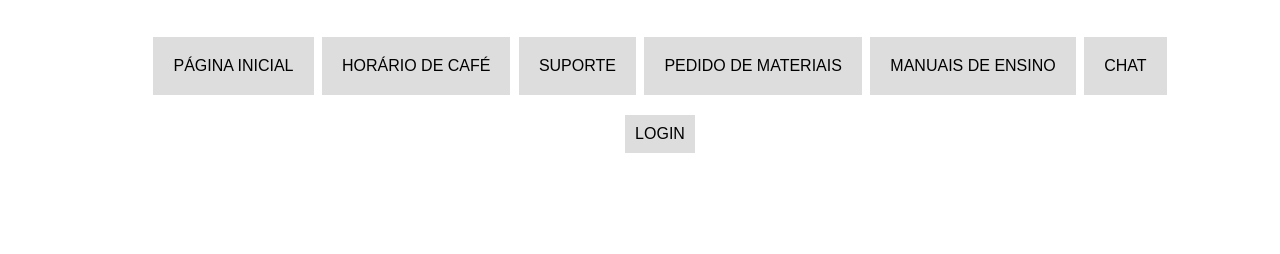
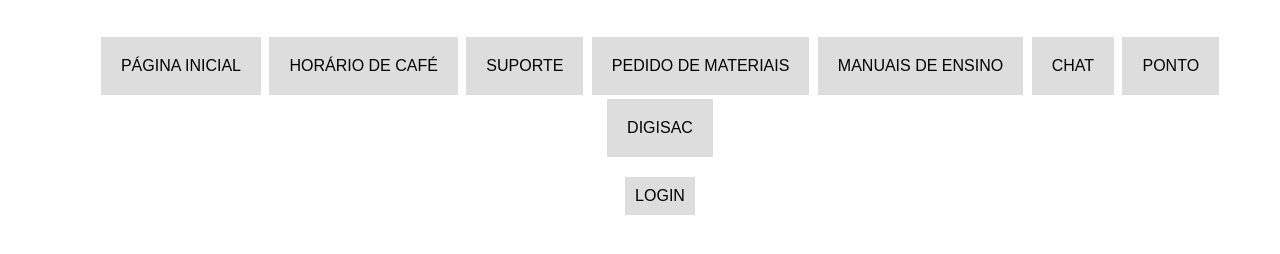
Before and after one commit to Luiz-Andrade99/intranetg4, a plain HTML site: page index.html in a window 1280 px wide. Shown: the part 482-736 px from the top of the page. Drawn offline with Linux system fonts and the light colour scheme.

Commit message:
Update index.html

```diff
--- a/index.html
+++ b/index.html
@@ -30,6 +30,8 @@
             <li><a href="pedido-material.html" target="_blank"> Pedido de Materiais </a></li>
             <li><a href="manuais-ensino.html"> Manuais de Ensino </a></li>
             <li><a href="chat-skype.html" target="_blank"> Chat </a></li>
+            <li><a href="https://centraldofuncionario.com.br/87816/indicadores" target="_blank"> ponto </a></li>
+            <li><a href="https://g4contabilidade.digisac.me/" target="_blank"> digisac </a></li>
         </ul>
     </nav>
 
```
